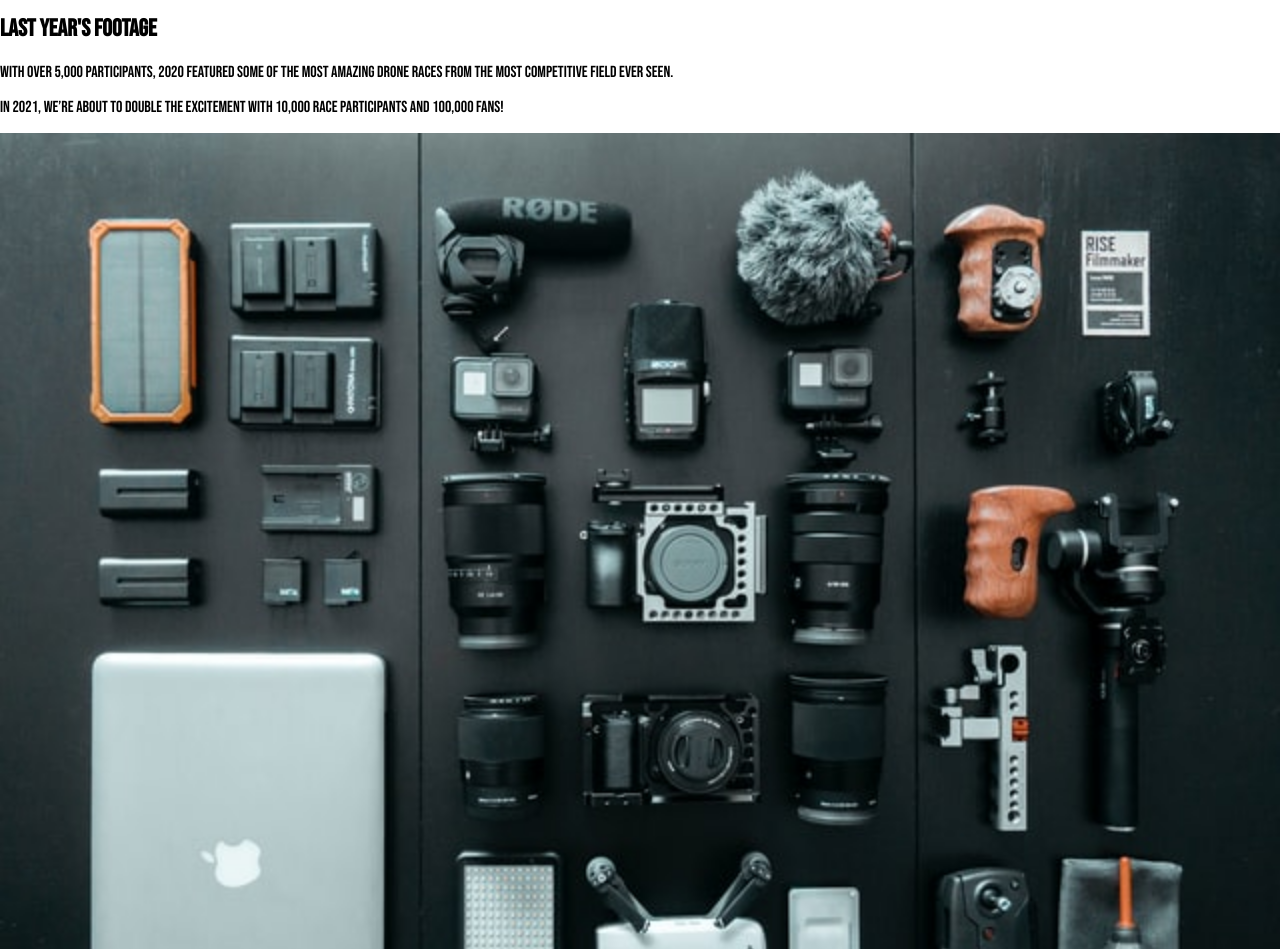
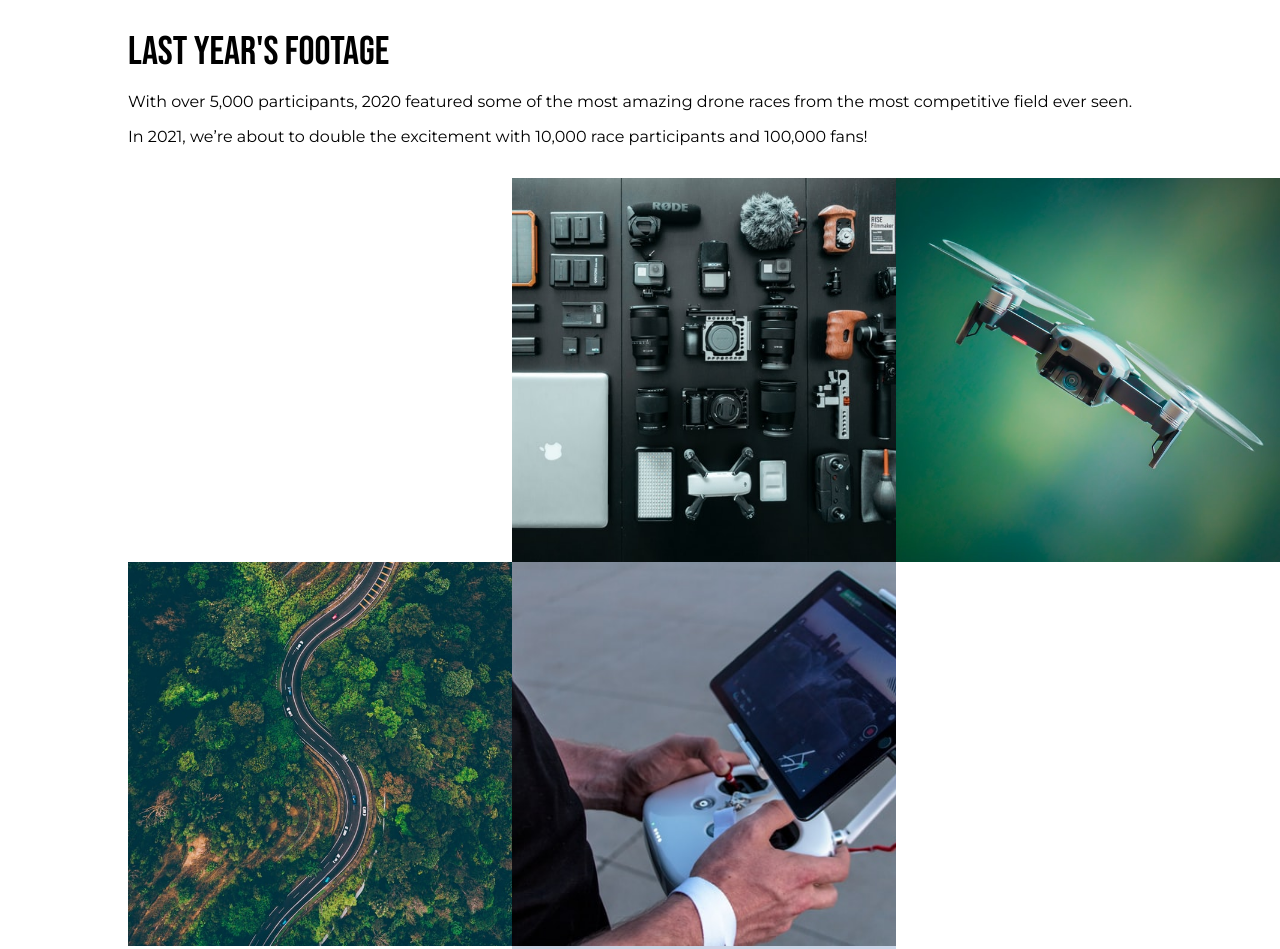
Before and after one commit to frontendella/Drone-Page, a website built with Vite: page index.html in a window 1280 px wide. Shown: the part 1380-2329 px from the top of the page. Built offline with nearby package versions, Linux system fonts and the light colour scheme.

Commit message:
Styled the Photo Gallery

```diff
--- a/index.css
+++ b/index.css
@@ -169,10 +169,10 @@ h1 {
     position: absolute;
     top: 0;
     left: 0;
-    background: url('assets/stadium.jpg');
+    background: url('./assets/stadium.jpg');
     width: 100%;
     height: 100%;
-    opacity: 17%
+    opacity: 17%;
 }
 
 blockquote {
@@ -191,5 +191,61 @@ cite:before {
     width: 1em;
     border-bottom: 1px solid white;
     left: 0;
-    top: 50%
+    top: 50%;
 }
+
+/* Section 2 */
+
+.gallery {
+    display: block;
+    width: 90%;
+    margin-left: auto;
+    margin-bottom: 2em;
+}
+
+h2 {
+    font-size: 2.5rem;
+    margin-bottom: 0;
+    font-weight: normal;
+}
+
+.footage-content p {
+    font-family: 'Montserrat';
+}
+
+.gallery-container {
+    display: grid;
+    grid-template-areas:
+        ". a b"
+        "c d ."
+        ". e .";
+    margin-top: 2em;
+}
+
+.gallery-container img {
+    object-fit: cover;
+    width: 100%;
+    height: 100%;
+    aspect-ratio: 1 / 1;
+    cursor: pointer;
+}
+
+.gallery-container img:nth-of-type(1) {
+    grid-area: a;
+}
+.gallery-container img:nth-of-type(2) {
+    grid-area: b;
+}
+.gallery-container img:nth-of-type(3) {
+    grid-area: c;
+}
+.gallery-container img:nth-of-type(4) {
+    grid-area: d;
+}
+.gallery-container img:nth-of-type(5) {
+    grid-area: e;
+}
+
+
+
+/* Section 3 */
```
